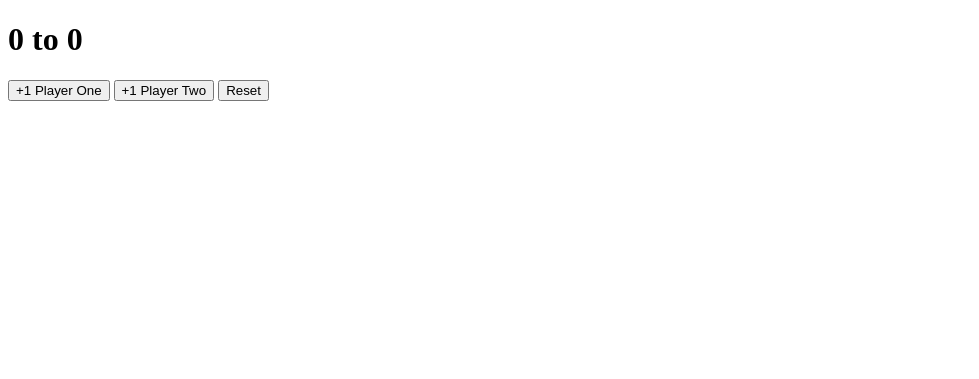
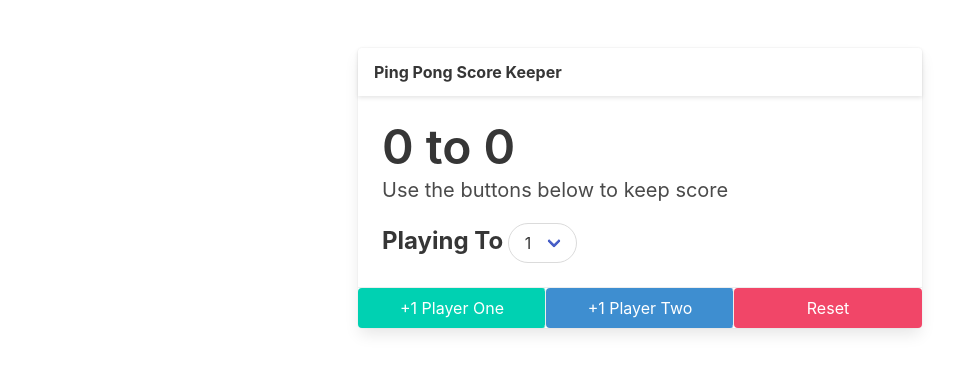
Before and after one commit to JamesWingert/ScoreKeeper, a plain HTML site: page index.html in a window 1280 px wide. Shown: the whole page, without its empty margins (0-979 px from the left). Drawn offline with nearby package versions, Linux system fonts and the light colour scheme.

Commit message:
Created GUI using bulma

```diff
--- a/app.js
+++ b/app.js
@@ -15,8 +15,10 @@ p1Button.addEventListener('click', function() {
 		p1Score += 1;
 		if (p1Score === winningScore) {
 			isGameOver = true;
-			p1Display.classList.add('winner');
-			p2Display.classList.add('loser');
+			p1Display.classList.add('has-text-success');
+			p2Display.classList.add('has-text-danger');
+			p1Button.disabled = true;
+			p2Button.disabled = true;
 		}
 		p1Display.textContent = p1Score;
 	}
@@ -26,8 +28,10 @@ p2Button.addEventListener('click', function() {
 		p2Score += 1;
 		if (p2Score === winningScore) {
 			isGameOver = true;
-			p2Display.classList.add('winner');
-			p1Display.classList.add('loser');
+			p2Display.classList.add('has-text-success');
+			p1Display.classList.add('has-text-danger');
+			p1Button.disabled = true;
+			p2Button.disabled = true;
 		}
 		p2Display.textContent = p2Score;
 	}
@@ -46,4 +50,8 @@ function reset() {
 	p2Score = 0;
 	p1Display.textContent = 0;
 	p2Display.textContent = 0;
+	p1Display.classList.remove('has-text-success', 'has-text-danger');
+	p2Display.classList.remove('has-text-success', 'has-text-danger');
+	p1Button.disabled = false;
+	p2Button.disabled = false;
 }
--- a/index.html
+++ b/index.html
@@ -4,12 +4,46 @@
     <meta charset="UTF-8">
     <meta name="viewport" content="width=device-width, initial-scale=1.0">
     <title>Score Keeper</title>
+    <link rel="stylesheet" href="https://cdn.jsdelivr.net/npm/bulma@0.9.1/css/bulma.min.css">
 </head>
 <body>
-    <h1> <span id="p1Display">0</span> to <span id ="p2Display">0</span></h1>
-    <button id="p1Button">+1 Player One</button>
-    <button id="p2Button">+1 Player Two</button>
-    <button id="resetButton">Reset</button>
+    <section class="section">
+    <div class="container">
+        <div class="columns">
+            <div class="column is-half is-offset-one-quarter">
+                <div class="card">
+                    <header class="card-header">
+                      <p class="card-header-title">
+                        Ping Pong Score Keeper
+                      </p>
+                    </header>
+                    <div class="card-content">
+                      <div class="content">
+                        <h1 class ="title is-1"><span id="p1Display">0</span> to <span id ="p2Display">0</span></h1>
+                    <p class="subtitle">Use the buttons below to keep score</p>
+                    <label for="playto" class="label is-large is-inline">Playing To</label>
+                     <div class="select is-rounded">    <select name="" id="playto">
+                        <option value="1">1</option>
+                        <option value="2">2</option>
+                        <option value="3">3</option>
+                        <option value="4">4</option>
+                        <option value="5">5</option>
+                    </select></div>
+                    </div>
+                    </div>
+                    <footer class="card-footer">
+                        <button id="p1Button" class="is-primary button card-footer-item">+1 Player One</button>
+                        <button id="p2Button" class="is-info button card-footer-item">+1 Player Two</button>
+                        <button id="reset" class="is-danger button card-footer-item">Reset</button>
+
+                    </footer>
+                  </div>
+            </div>
+        </div>
+    </div>
+</section>
+
+
 
     <script src="app.js"></script>
 </body>
```
